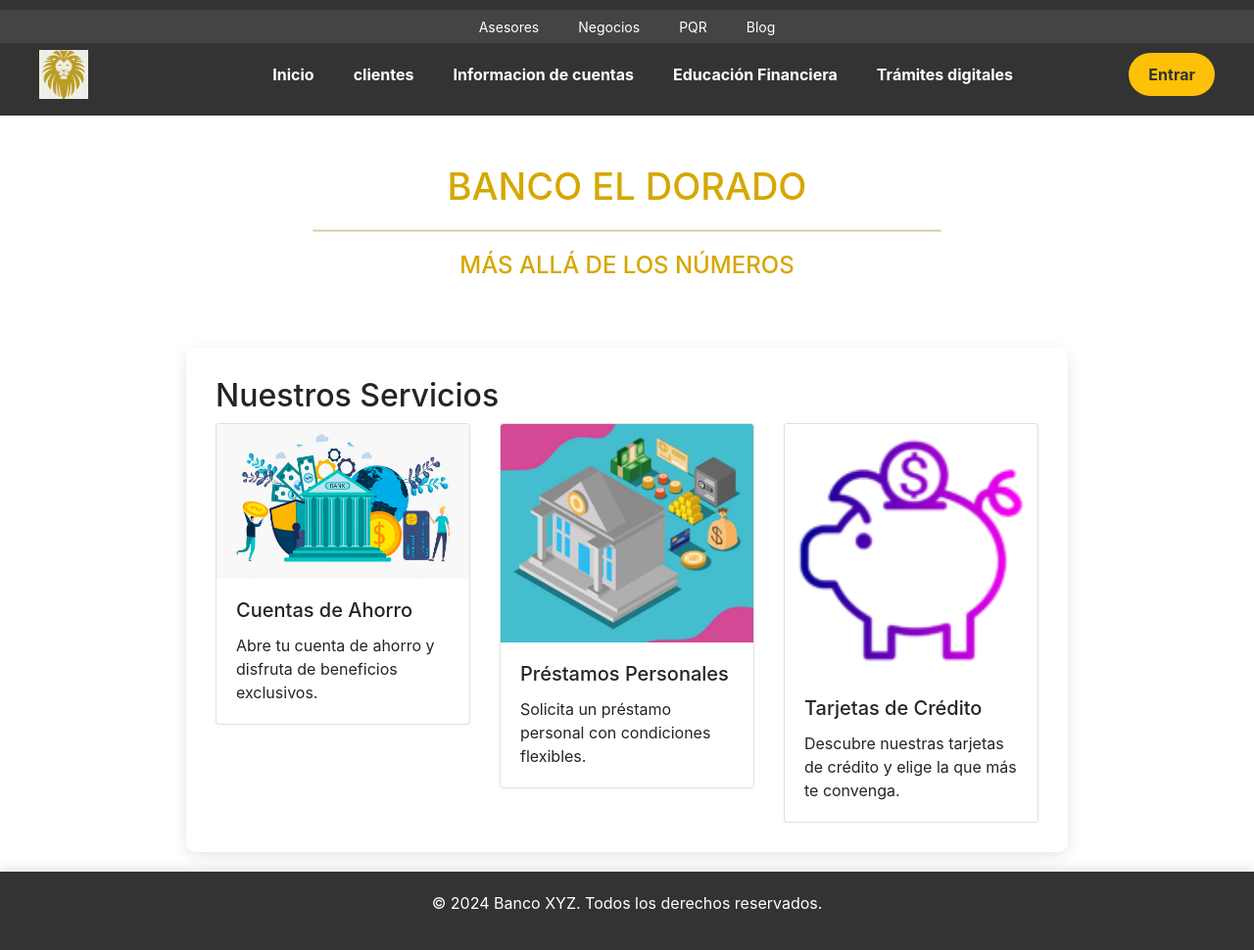
After one commit to CristianGonzalezGG/Bank, a Django app: template blog/templates/index.html in a window 1280 px wide. The commit adds this page. Shown: the whole page at 98% size. Run offline with Django 3.2, Linux system fonts and the light colour scheme; the template is opened without the code that fills it, so the values that code supplies are empty; some libraries are stand-ins or nearby versions.

Commit message:
cambio inicio, estilos generales

```diff
--- a/blog/static/css/blog.css
+++ b/blog/static/css/body.css
@@ -4,9 +4,34 @@ body {
     background-color: #f4f4f4;
     margin: 0;
     padding: 0;
+    width: 100%;
     animation: fadeIn 1s ease-in-out;
 }
+.el-dorado-container {
+    text-align: center; /* Centrar el contenido */
+    margin: 50px 0; /* Espaciado vertical alrededor del contenedor */
+}
+.main-title {
+    font-size: 38px; /* Tamaño de fuente para el título principal */
+    color: #d6a700; /* Color dorado */
+    margin: 0; /* Eliminar margen */
+}
 
+.golden-line {
+    width: 50%; /* Ajustar el ancho de la línea */
+    border: 1px solid #d6a700; /* Color dorado para la línea */
+    margin: 20px auto; /* Centrar la línea con márgenes */
+}
+
+.subtitle {
+    font-size: 24px; /* Tamaño de fuente para el subtítulo */
+    color: #d6a700; /* Color dorado */
+    margin: 0; /* Eliminar margen */
+}
+.logo {
+    width: 10%; /* Resizes according to screen width */
+    height: auto; /* Keeps aspect ratio */
+}
 /* Estilos generales para el header */
 header {
     background-color: #333; /* Fondo oscuro */
@@ -27,7 +52,7 @@ header {
 
 /* Estilo para el logo */
 .logo img {
-    max-width: 150px;
+    max-width: 50px;
 }
 
 /* Estilo para el menú principal */
--- a/blog/templates/base.html
+++ b/blog/templates/base.html
@@ -7,8 +7,15 @@
     <meta charset="UTF-8">
     <meta name="viewport" content="width=device-width, initial-scale=1.0">
     <title>{% block title %}Panel de Administración - Banco{% endblock %}</title>
-    <link href="{% static 'css/blog.css' %}" rel="stylesheet">
-    <link href="{% static 'css/admin.css' %}" rel="stylesheet"> <!-- Agregar estilos específicos -->
+    <link href="{% static 'css/body.css' %}" rel="stylesheet">
+    <link href="{% static 'css/adminw.css' %}" rel="stylesheet"> <!-- Agregar estilos específicos -->
+    <link href="https://cdn.jsdelivr.net/npm/bootstrap@5.1.3/dist/css/bootstrap.min.css" rel="stylesheet">
+    <link rel="icon" type="image/png" href="{% static 'images/logo.png' %}">
+    <link href="https://stackpath.bootstrapcdn.com/bootstrap/4.5.2/css/bootstrap.min.css" rel="stylesheet">
+    <script src="https://code.jquery.com/jquery-3.5.1.slim.min.js"></script>
+    <script src="https://cdn.jsdelivr.net/npm/@popperjs/core@2.9.2/dist/umd/popper.min.js"></script>
+    <script src="https://stackpath.bootstrapcdn.com/bootstrap/4.5.2/js/bootstrap.min.js"></script>
+
 </head>
 <body>
     <header>
@@ -23,13 +30,14 @@
 
         <div class="header-container">
             <div class="logo">
-                <img src="tu-logo.png" alt="Logo">
+                {% load static %}
+                <img src="{% static 'images/logo.png' %}" alt="Logo">
             </div>
             <nav>
                 <ul>
                     <li><a href="#">Inicio</a></li>
-                    <li><a href="client/client_list.html">clientes</a></li>
-                    <li><a href="card_info.html">Informacion de cuentas</a></li>
+                    <li><a href="/clients/">clientes</a></li>
+                    <li><a href="/get-card-info">Informacion de cuentas</a></li>
                     <li><a href="#">Educación Financiera</a>
                         <ul class="submenu">
                             <li><a href="#">Submenú 1</a></li>
@@ -42,7 +50,11 @@
             <button class="cta-button">Entrar</button>
         </div>
     </header>
-
+    <div class="el-dorado-container">
+        <h1 class="main-title">BANCO EL DORADO</h1>
+        <hr class="golden-line">
+        <h2 class="subtitle">MÁS ALLÁ DE LOS NÚMEROS</h2>
+    </div>
 
     <div id="content">
         {% block content %}
--- a/blog/templates/client/client_detail.html
+++ b/blog/templates/client/client_detail.html
@@ -4,7 +4,7 @@
 {% block title %}Details: {{ client.name }}{% endblock %}
 
 {% block content %}
-   <h1>BANK HAP CLIENT DETAIL</h1>
+   <h1>Banco El Dorado</h1>
    <div id="content">
       <div class="client-detail-container">
          <div class="client-info">
--- /dev/null
+++ b/blog/templates/index.html
@@ -0,0 +1,38 @@
+{% extends 'base.html' %}
+{% load static%}
+{% block title %}
+Inicio | Banco el dorado
+{% endblock %}
+
+{% block content %}
+<h2>Nuestros Servicios</h2>
+<div class="row">
+    <div class="col-md-4">
+        <div class="card">
+            <img src="{% static 'images/servicio1.jpg' %}" class="card-img-top" alt="Servicio 1">
+            <div class="card-body">
+                <h5 class="card-title">Cuentas de Ahorro</h5>
+                <p class="card-text">Abre tu cuenta de ahorro y disfruta de beneficios exclusivos.</p>
+            </div>
+        </div>
+    </div>
+    <div class="col-md-4">
+        <div class="card">
+            <img src="{% static 'images/servicio2.jpg' %}" class="card-img-top" alt="Servicio 2">
+            <div class="card-body">
+                <h5 class="card-title">Préstamos Personales</h5>
+                <p class="card-text">Solicita un préstamo personal con condiciones flexibles.</p>
+            </div>
+        </div>
+    </div>
+    <div class="col-md-4">
+        <div class="card">
+            <img src="{% static 'images/servicio3.png' %}" class="card-img-top" alt="Servicio 3">
+            <div class="card-body">
+                <h5 class="card-title">Tarjetas de Crédito</h5>
+                <p class="card-text">Descubre nuestras tarjetas de crédito y elige la que más te convenga.</p>
+            </div>
+        </div>
+    </div>
+</div>
+{% endblock %}
--- a/blog/urls.py
+++ b/blog/urls.py
@@ -3,10 +3,11 @@ from . import views
 from .views import get_card_info
 from django.conf import settings
 from django.conf.urls.static import static
-
+from .views import home
 app_name = 'blog'
 
 urlpatterns = [
+    path('', home, name='home'),
     path('get-card-info/', get_card_info, name='get_card_info'),
     path('clients/', views.client_list, name='client_list'),
     path('<int:id>/', views.client_detail, name='client_detail'),
--- a/blog/views.py
+++ b/blog/views.py
@@ -12,6 +12,10 @@ import requests
 from django.shortcuts import render
 import requests
 
+from django.shortcuts import render
+
+def home(request):
+    return render(request, 'index.html')
 def get_card_info(request):
     card_data = None
     error = None
--- a/mysiteWeb/urls.py
+++ b/mysiteWeb/urls.py
@@ -20,5 +20,6 @@ from django.urls import path, include
 
 urlpatterns = [
     path('admin/', admin.site.urls),
-    path('', include('blog.urls', namespace='blog'))
+    path('', include('blog.urls', namespace='blog')),
+
 ]
```
Also changed, not shown: other parts of blog/static/css/body.css (+77 -0 lines), blog/static/css/styles.css (added, +24 -0 lines), blog/templates/card_info.html (+6 -11 lines), blog/templates/client/client_list.html (+6 -1 lines), blog/static/css/adminw.css (renamed from blog/static/css/admin.css), blog/static/images/logo.png (added), blog/static/images/servicio1.jpg (added), blog/static/images/servicio2.jpg (added), blog/static/images/servicio3.png (added), images.png (deleted).
